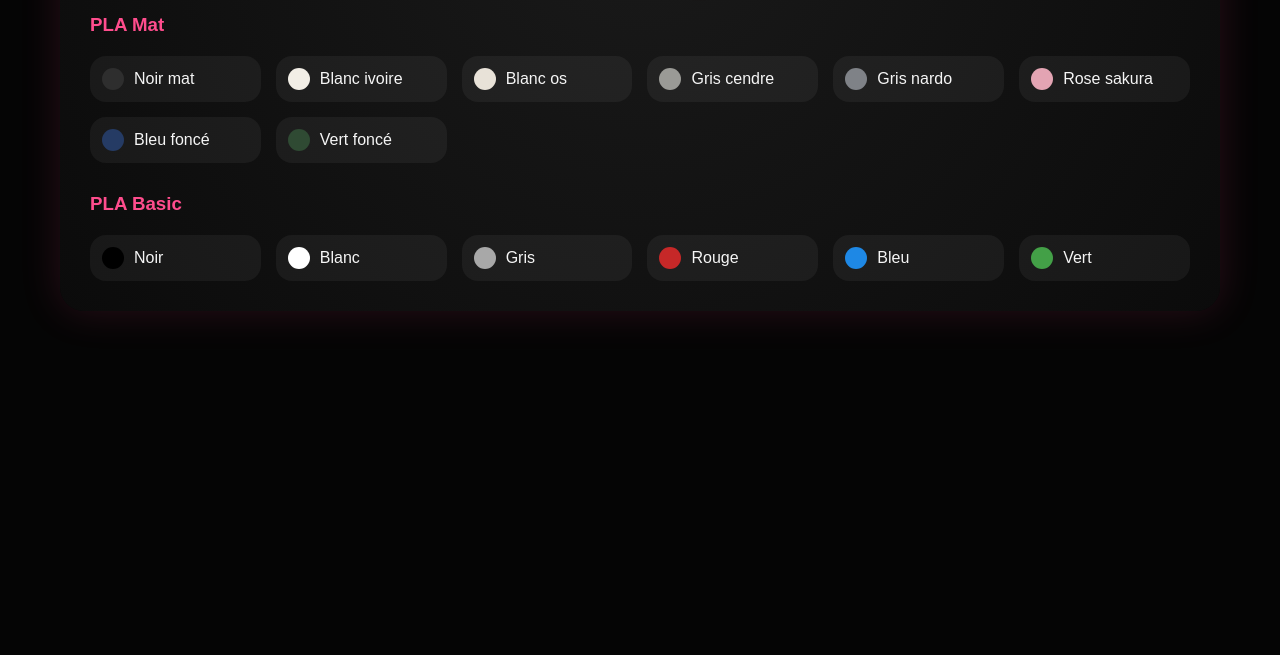
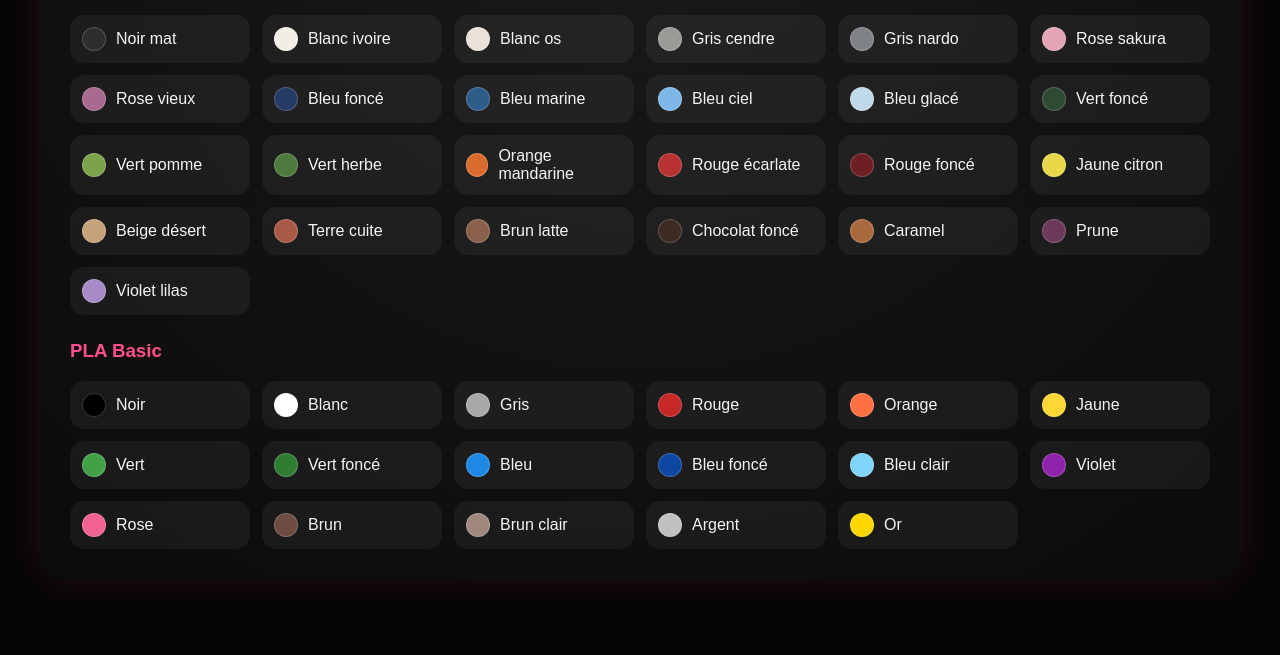
Before and after one commit to RaztakQc/palette-saby, a plain HTML site: page index.html in a window 1280 px wide. Shown: the part 145-800 px from the top of the page. Drawn offline with Linux system fonts and the light colour scheme.

Commit message:
Refactor HTML structure and styles for palette display

```diff
--- a/index.html
+++ b/index.html
@@ -1,102 +1,126 @@
-<!DOCTYPE html>
-<html lang="fr">
-<head>
-<meta charset="UTF-8">
-<meta name="viewport" content="width=device-width, initial-scale=1.0">
-<title>Palette Saby</title>
+<div style="margin:auto; max-width:1200px; font-family:Arial, sans-serif;">
+<style>
+body{margin:0;background:#050505;}
 
-<style>
-body{
-  margin:0;
-  background:#050505;
-  font-family:Arial, sans-serif;
-}
-
-/* CONTAINER */
 .saby-wrap{
-  max-width:1100px;
-  margin:40px auto;
+  background: radial-gradient(circle at top, #1a1a1a, #0b0b0b);
+  border-radius:24px;
   padding:30px;
-  border-radius:24px;
-  background: radial-gradient(circle at top, #1a1a1a, #0b0b0b);
   color:#f5f5f5;
   box-shadow:0 0 40px rgba(255,77,141,0.15);
 }
 
-/* TITRE */
 .saby-title{
   text-align:center;
   color:#ff4d8d;
   font-size:32px;
+  margin-bottom:10px;
   text-shadow:0 0 20px rgba(255,77,141,0.4);
 }
 
-/* GRID */
-.grid{
+.saby-grid{
   display:grid;
   grid-template-columns:repeat(auto-fit,minmax(160px,1fr));
-  gap:15px;
-  margin-top:20px;
+  gap:12px;
 }
 
-/* CHIP */
-.chip{
+.saby-chip{
   display:flex;
   align-items:center;
   gap:10px;
   padding:12px;
-  border-radius:16px;
+  border-radius:14px;
   background:rgba(255,255,255,0.05);
   transition:0.2s;
 }
 
-.chip:hover{
-  transform:translateY(-5px);
-  box-shadow:0 0 20px rgba(255,77,141,0.3);
+.saby-chip:hover{
+  transform:translateY(-4px);
+  box-shadow:0 0 18px rgba(255,77,141,0.25);
 }
 
 .dot{
   width:22px;
   height:22px;
   border-radius:50%;
+  border:1px solid rgba(255,255,255,0.2);
 }
 
-/* TITRE SECTION */
 h3{
+  margin-top:25px;
   color:#ff4d8d;
-  margin-top:30px;
 }
 </style>
 
-</head>
-<body>
+<div class="saby-wrap">
+<h2 class="saby-title">Palette Saby 🖤</h2>
 
-<div class="saby-wrap">
-  <h1 class="saby-title">Palette Saby 🖤</h1>
+<h3>PLA Mat</h3>
+<div class="saby-grid">
 
-  <h3>PLA Mat</h3>
-  <div class="grid">
-    <div class="chip"><div class="dot" style="background:#2E2E2E"></div>Noir mat</div>
-    <div class="chip"><div class="dot" style="background:#F2EEE6"></div>Blanc ivoire</div>
-    <div class="chip"><div class="dot" style="background:#E8E2D8"></div>Blanc os</div>
-    <div class="chip"><div class="dot" style="background:#9A9A96"></div>Gris cendre</div>
-    <div class="chip"><div class="dot" style="background:#7F8287"></div>Gris nardo</div>
-    <div class="chip"><div class="dot" style="background:#E3A4B3"></div>Rose sakura</div>
-    <div class="chip"><div class="dot" style="background:#253B64"></div>Bleu foncé</div>
-    <div class="chip"><div class="dot" style="background:#2F4A33"></div>Vert foncé</div>
-  </div>
+<div class="saby-chip"><div class="dot" style="background:#2E2E2E"></div>Noir mat</div>
+<div class="saby-chip"><div class="dot" style="background:#F2EEE6"></div>Blanc ivoire</div>
+<div class="saby-chip"><div class="dot" style="background:#E8E2D8"></div>Blanc os</div>
+<div class="saby-chip"><div class="dot" style="background:#9A9A96"></div>Gris cendre</div>
+<div class="saby-chip"><div class="dot" style="background:#7F8287"></div>Gris nardo</div>
 
-  <h3>PLA Basic</h3>
-  <div class="grid">
-    <div class="chip"><div class="dot" style="background:#000"></div>Noir</div>
-    <div class="chip"><div class="dot" style="background:#FFF"></div>Blanc</div>
-    <div class="chip"><div class="dot" style="background:#A8A8A8"></div>Gris</div>
-    <div class="chip"><div class="dot" style="background:#C62828"></div>Rouge</div>
-    <div class="chip"><div class="dot" style="background:#1E88E5"></div>Bleu</div>
-    <div class="chip"><div class="dot" style="background:#43A047"></div>Vert</div>
-  </div>
+<div class="saby-chip"><div class="dot" style="background:#E3A4B3"></div>Rose sakura</div>
+<div class="saby-chip"><div class="dot" style="background:#A86A8E"></div>Rose vieux</div>
+
+<div class="saby-chip"><div class="dot" style="background:#253B64"></div>Bleu foncé</div>
+<div class="saby-chip"><div class="dot" style="background:#2E5D8A"></div>Bleu marine</div>
+<div class="saby-chip"><div class="dot" style="background:#7DB7E8"></div>Bleu ciel</div>
+<div class="saby-chip"><div class="dot" style="background:#BFD9E8"></div>Bleu glacé</div>
+
+<div class="saby-chip"><div class="dot" style="background:#2F4A33"></div>Vert foncé</div>
+<div class="saby-chip"><div class="dot" style="background:#7AA34B"></div>Vert pomme</div>
+<div class="saby-chip"><div class="dot" style="background:#4E7A3D"></div>Vert herbe</div>
+
+<div class="saby-chip"><div class="dot" style="background:#D86B2D"></div>Orange mandarine</div>
+<div class="saby-chip"><div class="dot" style="background:#B83232"></div>Rouge écarlate</div>
+<div class="saby-chip"><div class="dot" style="background:#6E1F24"></div>Rouge foncé</div>
+
+<div class="saby-chip"><div class="dot" style="background:#E8D84A"></div>Jaune citron</div>
+<div class="saby-chip"><div class="dot" style="background:#C6A27A"></div>Beige désert</div>
+
+<div class="saby-chip"><div class="dot" style="background:#A85A46"></div>Terre cuite</div>
+<div class="saby-chip"><div class="dot" style="background:#8A624C"></div>Brun latte</div>
+<div class="saby-chip"><div class="dot" style="background:#3E2B24"></div>Chocolat foncé</div>
+<div class="saby-chip"><div class="dot" style="background:#A86A3D"></div>Caramel</div>
+
+<div class="saby-chip"><div class="dot" style="background:#6B3A5B"></div>Prune</div>
+<div class="saby-chip"><div class="dot" style="background:#A78AC8"></div>Violet lilas</div>
 
 </div>
 
-</body>
-</html>
+<h3>PLA Basic</h3>
+<div class="saby-grid">
+
+<div class="saby-chip"><div class="dot" style="background:#000"></div>Noir</div>
+<div class="saby-chip"><div class="dot" style="background:#FFFFFF"></div>Blanc</div>
+<div class="saby-chip"><div class="dot" style="background:#A8A8A8"></div>Gris</div>
+
+<div class="saby-chip"><div class="dot" style="background:#C62828"></div>Rouge</div>
+<div class="saby-chip"><div class="dot" style="background:#FF7043"></div>Orange</div>
+<div class="saby-chip"><div class="dot" style="background:#FDD835"></div>Jaune</div>
+
+<div class="saby-chip"><div class="dot" style="background:#43A047"></div>Vert</div>
+<div class="saby-chip"><div class="dot" style="background:#2E7D32"></div>Vert foncé</div>
+
+<div class="saby-chip"><div class="dot" style="background:#1E88E5"></div>Bleu</div>
+<div class="saby-chip"><div class="dot" style="background:#0D47A1"></div>Bleu foncé</div>
+<div class="saby-chip"><div class="dot" style="background:#81D4FA"></div>Bleu clair</div>
+
+<div class="saby-chip"><div class="dot" style="background:#8E24AA"></div>Violet</div>
+<div class="saby-chip"><div class="dot" style="background:#F06292"></div>Rose</div>
+
+<div class="saby-chip"><div class="dot" style="background:#6D4C41"></div>Brun</div>
+<div class="saby-chip"><div class="dot" style="background:#A1887F"></div>Brun clair</div>
+
+<div class="saby-chip"><div class="dot" style="background:#C0C0C0"></div>Argent</div>
+<div class="saby-chip"><div class="dot" style="background:#FFD700"></div>Or</div>
+
+</div>
+
+</div>
+</div>
```
